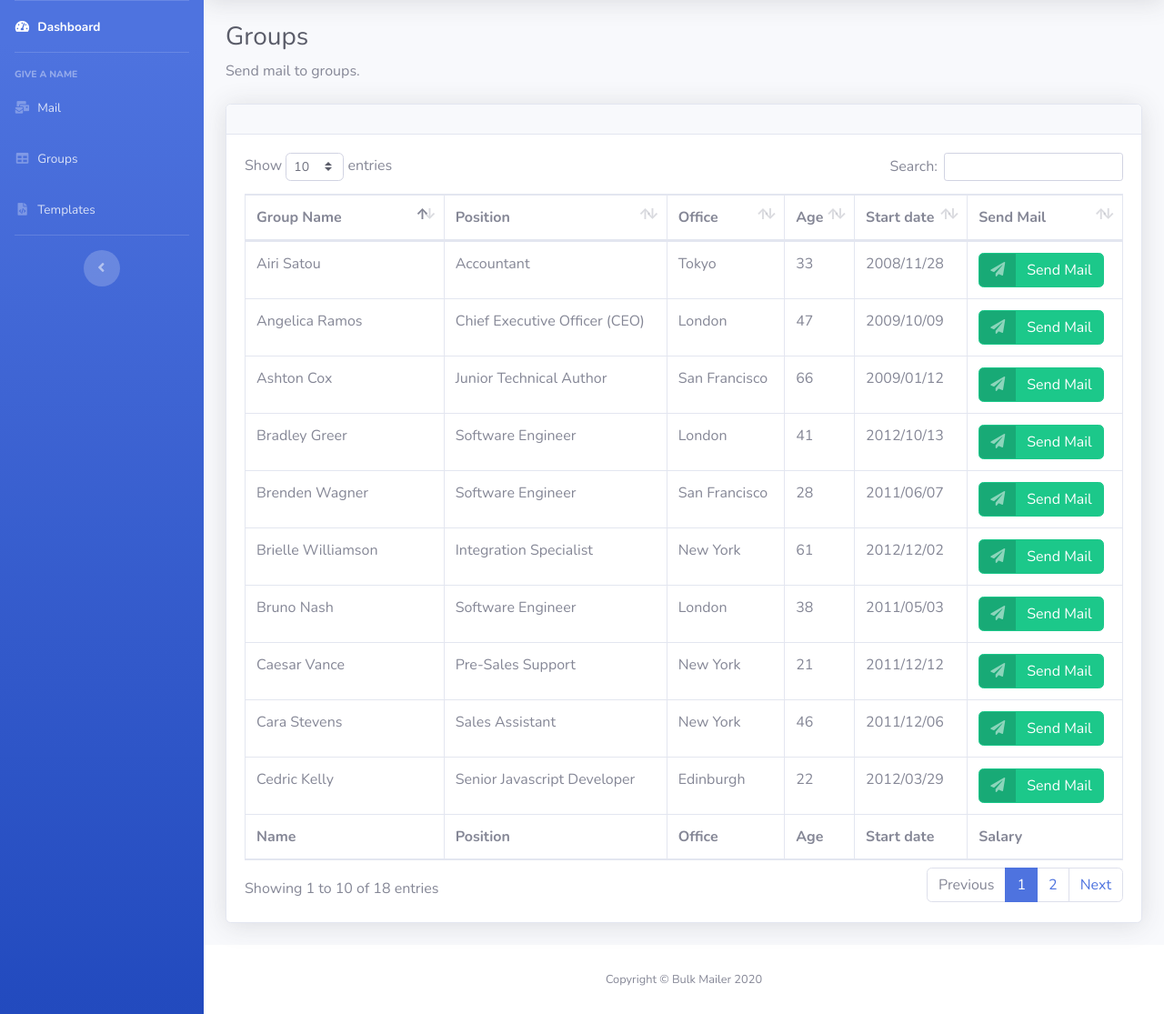
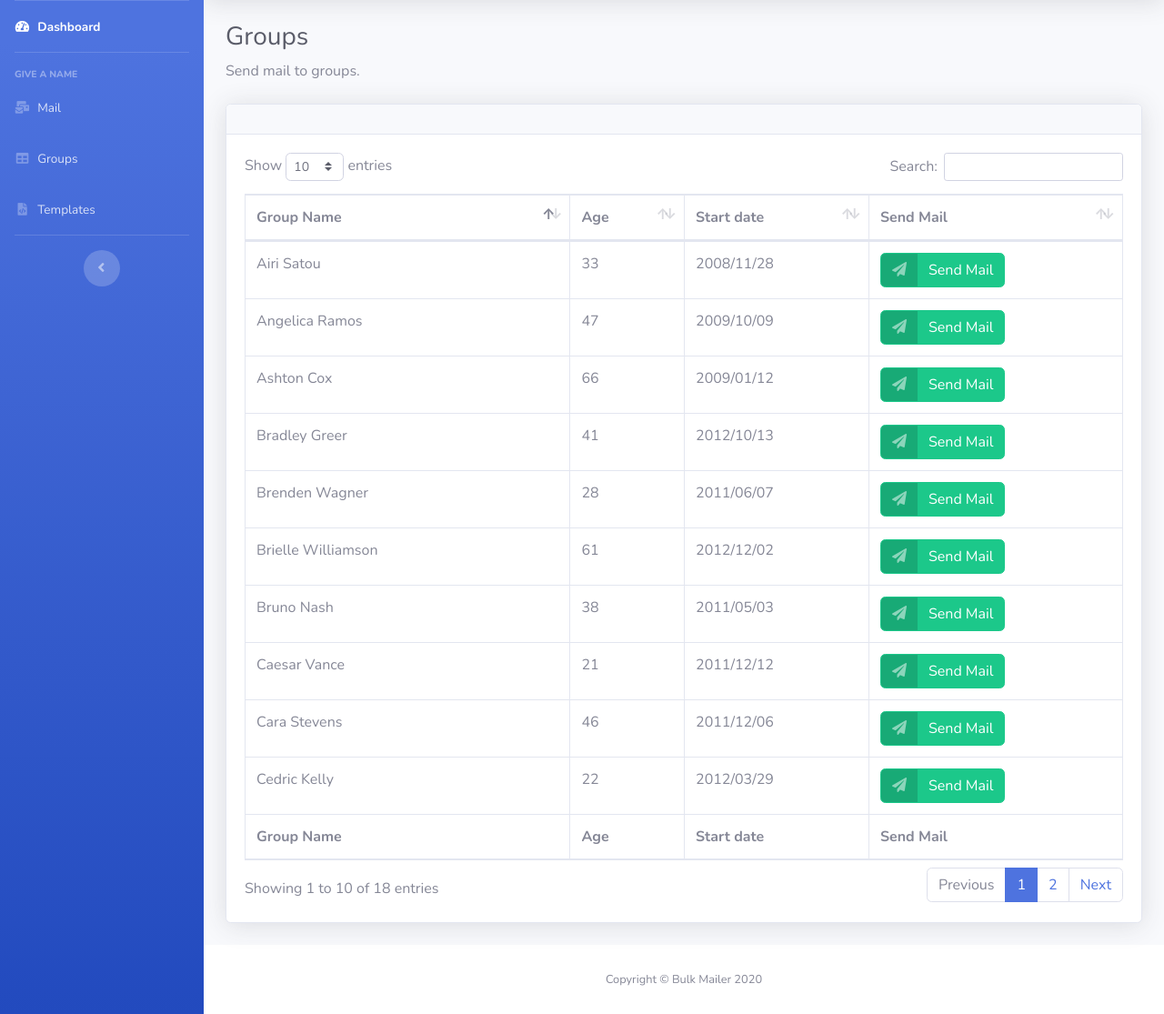
Before and after one commit to data-charya/Cn-project, a Flask app: page /tables.html in a window 1280 px wide. Shown: the part 70-1185 px from the top of the page at 91% size. Run offline with Flask 2, Linux system fonts and the light colour scheme; some libraries are stand-ins or nearby versions.

Commit message:
Update tables.html

```diff
--- a/templates/tables.html
+++ b/templates/tables.html
@@ -16,8 +16,6 @@
                     <thead>
                         <tr>
                             <th>Group Name</th>
-                            <th>Position</th>
-                            <th>Office</th>
                             <th>Age</th>
                             <th>Start date</th>
                             <th>Send Mail</th>
@@ -25,19 +23,15 @@
                     </thead>
                     <tfoot>
                         <tr>
-                            <th>Name</th>
-                            <th>Position</th>
-                            <th>Office</th>
+                            <th>Group Name</th>
                             <th>Age</th>
                             <th>Start date</th>
-                            <th>Salary</th>
+                            <th>Send Mail</th>
                         </tr>
                     </tfoot>
                     <tbody>
                         <tr>
                             <td>IAMsomeone@gmail.com</td>
-                            <td>System Architect</td>
-                            <td>Edinburgh</td>
                             <td>61</td>
                             <td>2011/04/25</td>
                             <td>
@@ -51,8 +45,6 @@
                         </tr>
                         <tr>
                             <td>Garrett Winters</td>
-                            <td>Accountant</td>
-                            <td>Tokyo</td>
                             <td>63</td>
                             <td>2011/07/25</td>
                             <td>
@@ -66,8 +58,6 @@
                         </tr>
                         <tr>
                             <td>Ashton Cox</td>
-                            <td>Junior Technical Author</td>
-                            <td>San Francisco</td>
                             <td>66</td>
                             <td>2009/01/12</td>
                             <td>
@@ -81,8 +71,6 @@
                         </tr>
                         <tr>
                             <td>Cedric Kelly</td>
-                            <td>Senior Javascript Developer</td>
-                            <td>Edinburgh</td>
                             <td>22</td>
                             <td>2012/03/29</td>
                             <td>
@@ -96,8 +84,6 @@
                         </tr>
                         <tr>
                             <td>Airi Satou</td>
-                            <td>Accountant</td>
-                            <td>Tokyo</td>
                             <td>33</td>
                             <td>2008/11/28</td>
                             <td>
@@ -111,8 +97,6 @@
                         </tr>
                         <tr>
                             <td>Brielle Williamson</td>
-                            <td>Integration Specialist</td>
-                            <td>New York</td>
                             <td>61</td>
                             <td>2012/12/02</td>
                             <td>
@@ -126,8 +110,6 @@
                         </tr>
                         <tr>
                             <td>Herrod Chandler</td>
-                            <td>Sales Assistant</td>
-                            <td>San Francisco</td>
                             <td>59</td>
                             <td>2012/08/06</td>
                             <td>
@@ -141,8 +123,6 @@
                         </tr>
                         <tr>
                             <td>Rhona Davidson</td>
-                            <td>Integration Specialist</td>
-                            <td>Tokyo</td>
                             <td>55</td>
                             <td>2010/10/14</td>
                             <td>
@@ -156,8 +136,6 @@
                         </tr>
                         <tr>
                             <td>Colleen Hurst</td>
-                            <td>Javascript Developer</td>
-                            <td>San Francisco</td>
                             <td>39</td>
                             <td>2009/09/15</td>
                             <td>
@@ -171,8 +149,6 @@
                         </tr>
                         <tr>
                             <td>Sonya Frost</td>
-                            <td>Software Engineer</td>
-                            <td>Edinburgh</td>
                             <td>23</td>
                             <td>2008/12/13</td>
                             <td>
@@ -186,8 +162,6 @@
                         </tr>
                         <tr>
                             <td>Jena Gaines</td>
-                            <td>Office Manager</td>
-                            <td>London</td>
                             <td>30</td>
                             <td>2008/12/19</td>
                             <td>
@@ -202,8 +176,6 @@
 
                         <tr>
                             <td>Bradley Greer</td>
-                            <td>Software Engineer</td>
-                            <td>London</td>
                             <td>41</td>
                             <td>2012/10/13</td>
                             <td>
@@ -218,8 +190,6 @@
 
                         <tr>
                             <td>Caesar Vance</td>
-                            <td>Pre-Sales Support</td>
-                            <td>New York</td>
                             <td>21</td>
                             <td>2011/12/12</td>
                             <td>
@@ -233,16 +203,12 @@
                         </tr>
                         <tr>
                             <td>Doris Wilder</td>
-                            <td>Sales Assistant</td>
-                            <td>Sidney</td>
                             <td>23</td>
                             <td>2010/09/20</td>
                             <td>$85,600</td>
                         </tr>
                         <tr>
                             <td>Angelica Ramos</td>
-                            <td>Chief Executive Officer (CEO)</td>
-                            <td>London</td>
                             <td>47</td>
                             <td>2009/10/09</td>
                             <td>
@@ -257,8 +223,6 @@
 
                         <tr>
                             <td>Brenden Wagner</td>
-                            <td>Software Engineer</td>
-                            <td>San Francisco</td>
                             <td>28</td>
                             <td>2011/06/07</td>
                             <td>
@@ -273,8 +237,6 @@
 
                         <tr>
                             <td>Bruno Nash</td>
-                            <td>Software Engineer</td>
-                            <td>London</td>
                             <td>38</td>
                             <td>2011/05/03</td>
                             <td>
@@ -289,8 +251,6 @@
 
                         <tr>
                             <td>Cara Stevens</td>
-                            <td>Sales Assistant</td>
-                            <td>New York</td>
                             <td>46</td>
                             <td>2011/12/06</td>
                             <td>
```
